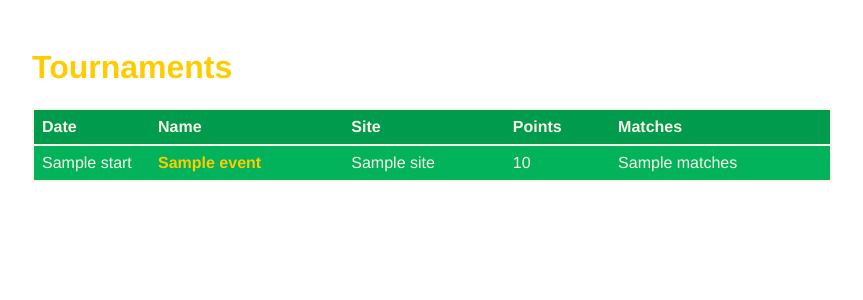
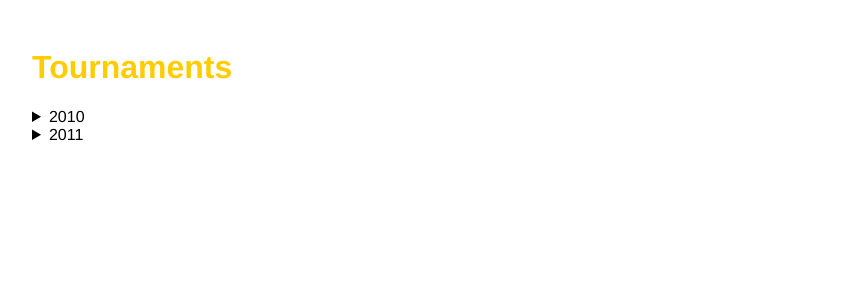
Before and after one commit to Treev13/chess-database, a Flask app: template templates/events_by_player.html in a window 1280 px wide. Shown: the top 300 px of the page, without its empty margins (208-1071 px from the left). Run offline with Flask 3, Linux system fonts and the light colour scheme; the template is opened without the code that fills it: most values are stand-ins (such as "Sample title", 1, 10 or a date in 2020); some libraries are stand-ins or nearby versions.

Commit message:
implement details with summary by year

```diff
--- a/templates/events_by_player.html
+++ b/templates/events_by_player.html
@@ -67,6 +67,9 @@
 <body>
     <div class="container">
         <h1>Tournaments</h1>
+        <section>{% for year in ('2010','2011') %}
+            <details>
+                <summary>{{year}}</summary>
                 <table class="events-table">
                     <thead>
                         <tr>
@@ -78,10 +81,11 @@
                         </tr>
                     </thead>
                     <tbody>
-                {% for event in events %}
+                        {% for event in events
+                            if event.start.strftime('%Y-%m-%d').startswith(year) %}
                         <tr class="event">
                             <td class="event-date">{{ event.start }}</td>
-                    <td class="event-name"><a href="/{{ event.id }}">{{ event.name }}</a></td>
+                            <td class="event-name"><a href="{{name}}/{{ event.id }}">{{ event.name }}</a></td>
                             <td>{{ event.site }}</td>
                             <td>{{ event.points }}</td>
                             <td>{{ event.matches }}</td>
@@ -89,6 +93,9 @@
                         {% endfor %}
                     </tbody>
                 </table>
+            </details>
+            {% endfor %}
+        </section>
     </div>
 </body>
 
```
Lines whose indentation alone changed are shown as unchanged.
